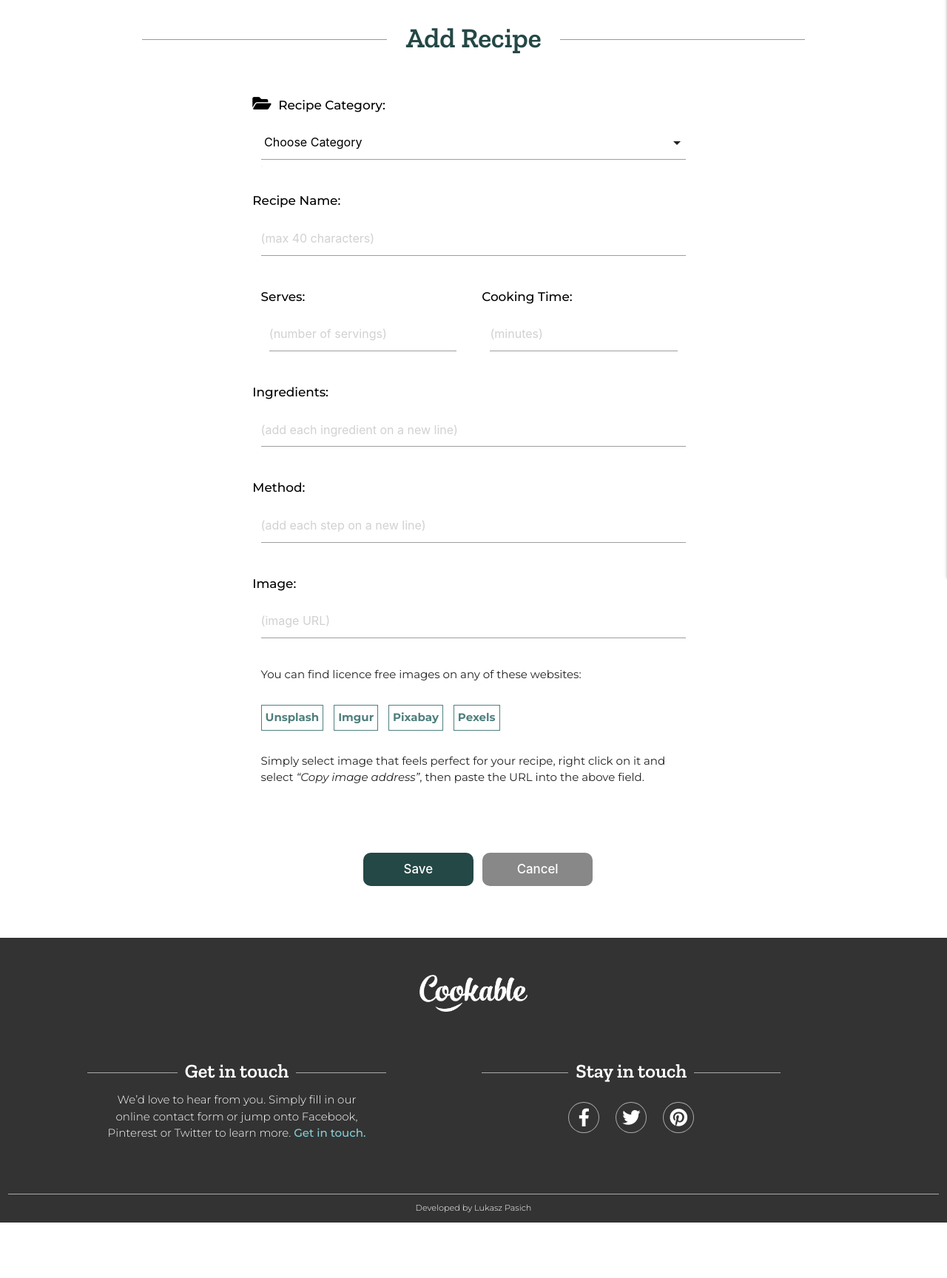
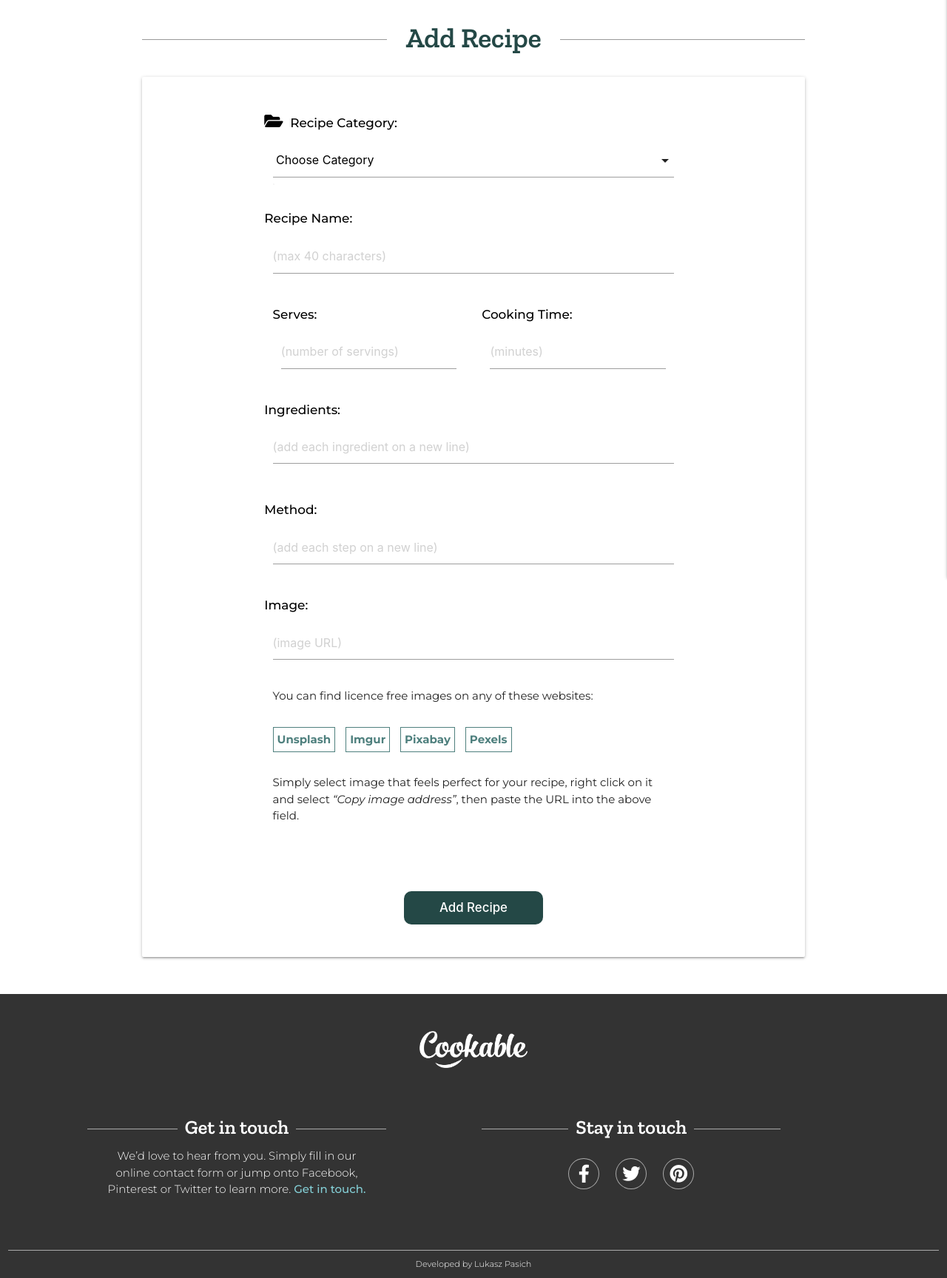
Before and after one commit to LukaszPasich/Cookable-MS3, a Flask app: template templates/add_recipe.html in a window 1280 px wide. Shown: the part 79-1807 px from the top of the page at 74% size. Before the commit the page ends 1732 px from the top, so only its background shows below. Run offline with Flask 2, Linux system fonts and the light colour scheme; the template is opened without the code that fills it, so the values that code supplies are empty; some libraries are stand-ins or nearby versions.

Commit message:
MAINT: Remove Cancel button from 'Add Recipe' page

```diff
--- a/templates/add_recipe.html
+++ b/templates/add_recipe.html
@@ -7,8 +7,8 @@
 <!-- https://materializecss.com/text-inputs.html -->
 
 <!-- Form -->
-<div class="row margin-top-seventyfive">
-    <form class="col s12 m10 offset-m1 l8 offset-l2" method="POST" action="{{ url_for('add_recipe') }}">
+<div class="row margin-top-fifty card-panel">
+    <form class="col s12 m10 offset-m1 l8 offset-l2 margin-top-twentyfive" method="POST" action="{{ url_for('add_recipe') }}">
 
          <!-- Recipe category -->
          <div class="row">
@@ -54,8 +54,7 @@
         <div class="row">
             <label class="add-recipe-label" for="ingredients">Ingredients:</label>
             <div class="input-field col s12">
-                <input placeholder="(add each ingredient on a new line)" id="ingredients" name="ingredients"
-                    type="text" class="validate" required>
+                <textarea placeholder="(add each ingredient on a new line)" id="ingredients" name="ingredients" class="materialize-textarea validate" required></textarea>
             </div>
         </div>
 
@@ -92,8 +91,7 @@
 
         <!-- Submit button -->
         <div class="row margin-top-seventyfive center-align">
-            <button type="submit" class="col s5 offset-s1 m4 offset-m2 l3 offset-l3 green-button-full">Save</button>
-            <button type="submit" class="col s5 m4 l3 grey-button-full">Cancel</button>
+            <button type="submit" class="col s6 offset-s3 m4 offset-m4 green-button-full">Add Recipe</button>
         </div>
 
     </form>
```
Also changed, not shown: app.py (+7 -1 lines).
